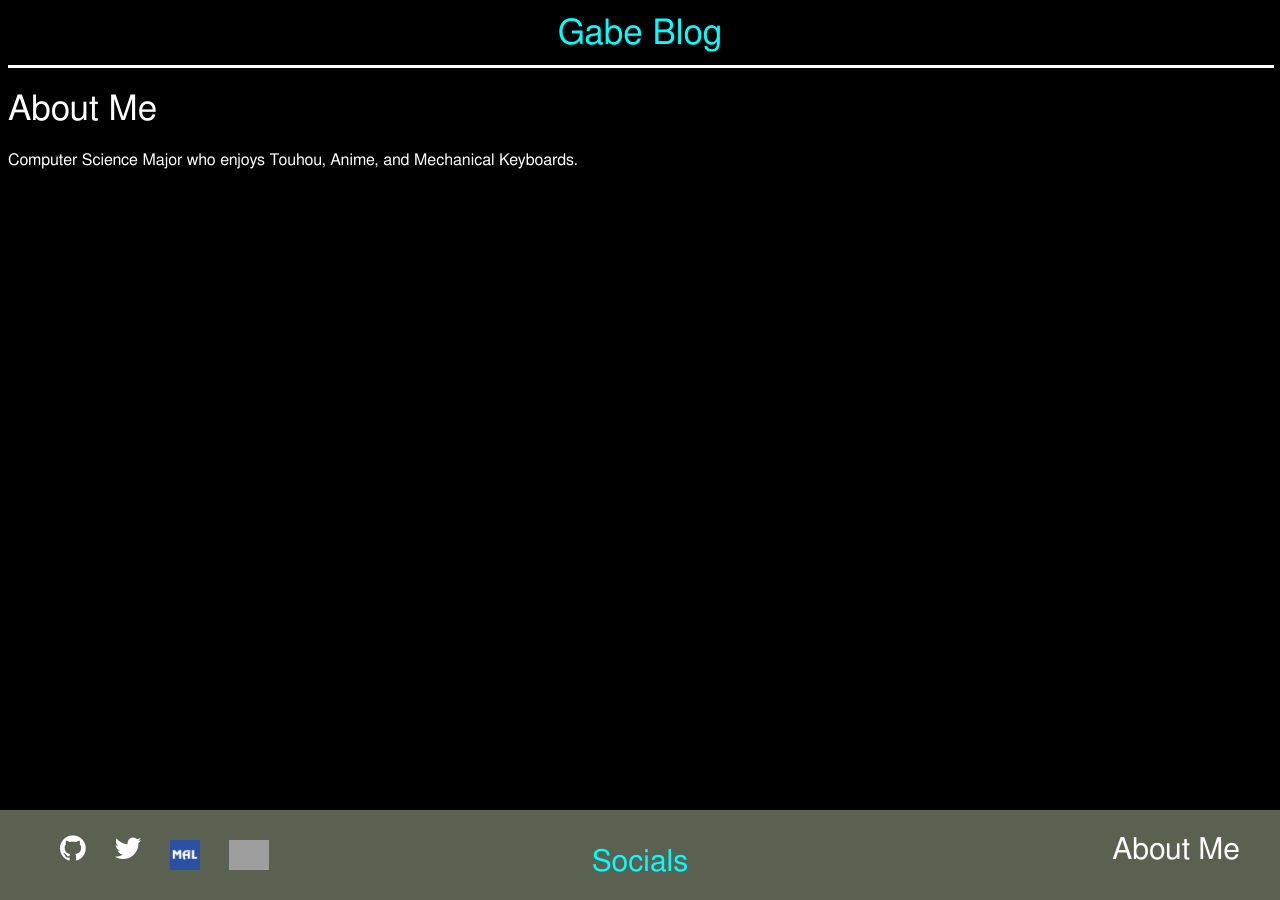
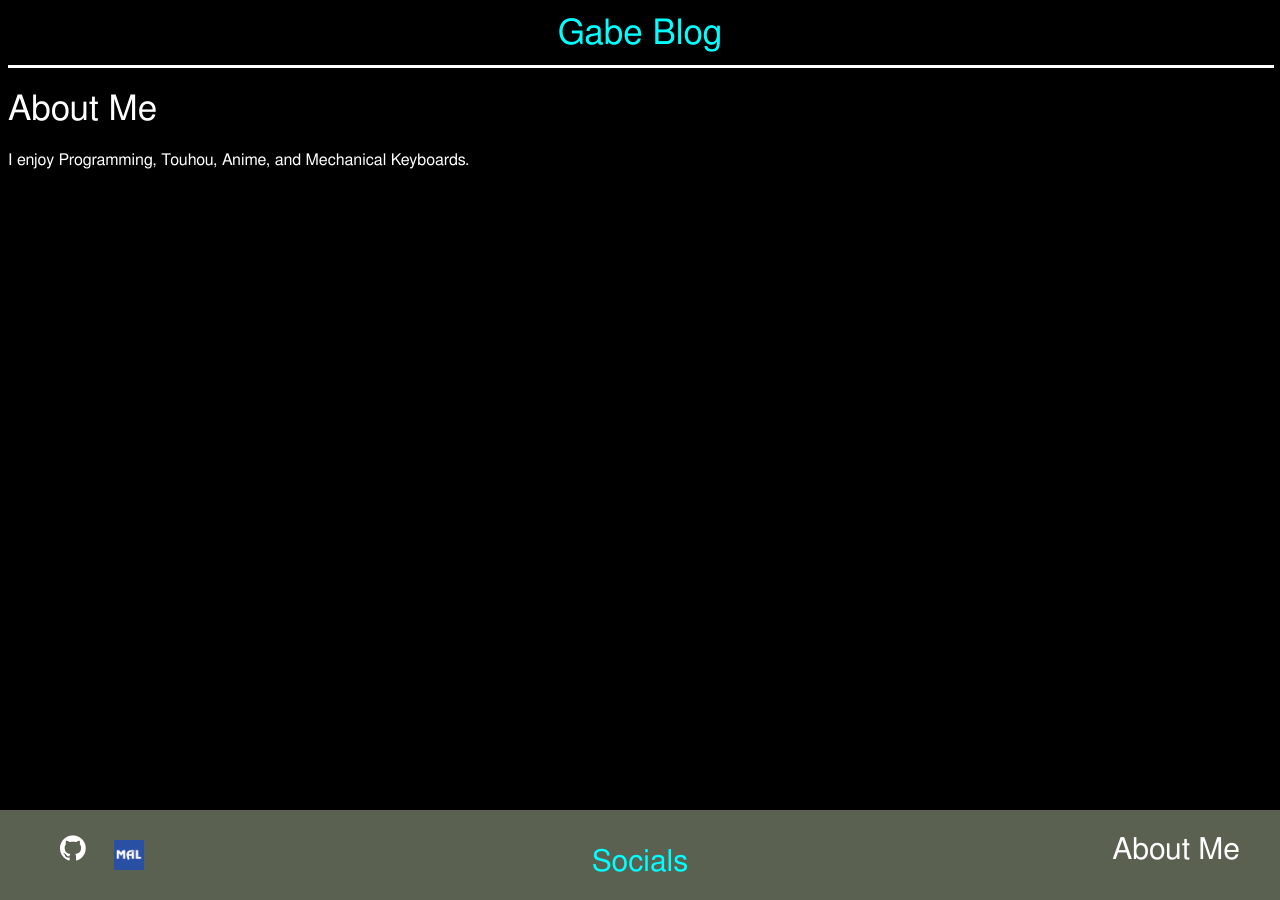
Before and after one commit to gabman15/nitori-gmcn, a Jekyll site: the page built from about.markdown, in a window 1280 px wide. Built offline with Jekyll 4.4.1, drawn with Linux system fonts in a browser that asks for light colours; grey boxes are pictures that could not be loaded.

Commit message:
remove socials links

```diff
--- a/_layouts/gabedefault.html
+++ b/_layouts/gabedefault.html
@@ -21,14 +21,8 @@
         <a class="icon-style" href="https://github.com/{{ site.github_username }}">
           <i class="fa fa-github"></i>
         </a>
-        <a class="icon-style" href="https://twitter.com/{{ site.twitter_username }}">
-          <i class="fa fa-twitter"></i>
-        </a>
         <a class="icon-style" href="https://myanimelist.net/profile/{{ site.mal_username }}">
           <img class="image-icon-style" src="{{ site.baseurl }}/images/mal.png"></img>
-        </a>
-        <a class="icon-style" href="https://myfigurecollection.net/profile/{{ site.mal_username }}">
-          <img class="image-icon-style" src="{{ site.baseurl }}/images/mfc.png"></img>
         </a>
       </p>
       <p class="footer-text-center">
--- a/about.markdown
+++ b/about.markdown
@@ -6,4 +6,4 @@ permalink: /about/
 
 <span style="font-size:35px">{{ page.title }}</span>
 
-Computer Science Major who enjoys Touhou, Anime, and Mechanical Keyboards.
+I enjoy Programming, Touhou, Anime, and Mechanical Keyboards.
```
